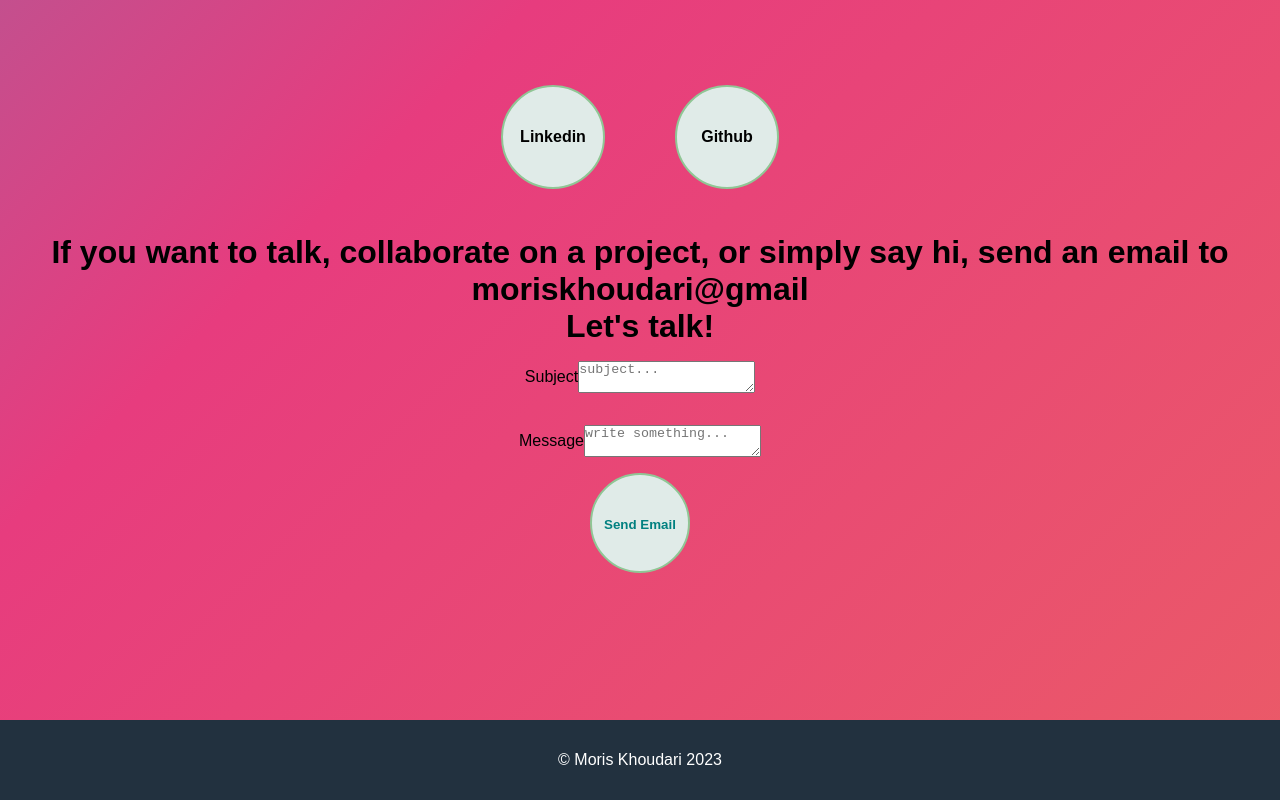
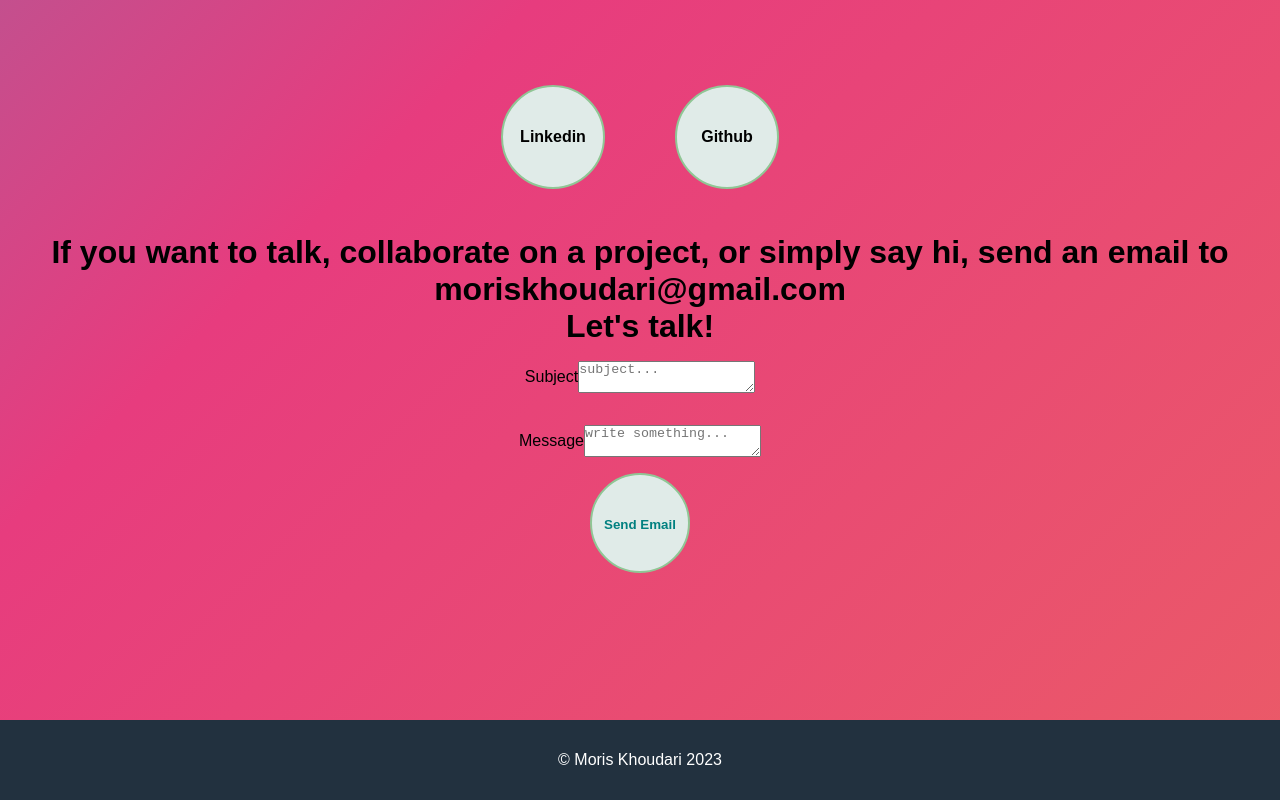
Before and after one commit to moris96/moris-portfolio-v2, a React (Create React App) app: page / in a window 1280 px wide. Shown: the part 2200-3000 px from the top of the page. Built offline with nearby package versions, Linux system fonts and the light colour scheme; a web font is replaced by a local one.

Commit message:
slightly updated contact.js

```diff
--- a/src/pages/Contact/Contact.js
+++ b/src/pages/Contact/Contact.js
@@ -13,27 +13,22 @@ export default function Contact(){
                 <a href="https://www.linkedin.com/in/moris-khoudari-abady/" target="_blank" className={styles.contactDetails}>Linkedin</a>
                 <a href="https://github.com/moris96" target="_blank" className={styles.contactDetails}>Github</a>
 
-                <h1 className={styles.title}>If you want to talk, collaborate on a project, or simply say hi, send an email to moriskhoudari@gmail</h1>
+                <h1 className={styles.title}>If you want to talk, collaborate on a project, or simply say hi, send an email to moriskhoudari@gmail.com</h1>
                 <h1 className={styles.title}>Let's talk!</h1>
 
+
+                {/* email form */}
                 <form className={styles.OGform} action="mailto:moriskhoudari@gmail.com" method="GET" target="_blank">
                     <div className={styles.field}><label className={styles.label} for="subject">Subject</label><textarea className={styles.textarea} name="subject" placeholder="subject..."></textarea>
                     </div>
-
-
-                    {/* <input name="subject" id={styles.subject} type="text" className={styles.input} value="subject" /> */}
 
                     <div className={styles.field}><label className={styles.label} for="body">Message</label>
                         <textarea className={styles.textarea} name="body" id={styles.body} placeholder="write something..." /></div>
 
                     <div><input type="submit" value="Send Email" className={styles.emailButton} /></div>
                 </form>
+
             </div>
-
-            {/* email form */}
-            {/* <h1 className={styles.title}>If you want to talk, collaborate on a project, or simply say hi, send an email to moriskhoudari@gmail</h1>
-            <h1 className={styles.title}>Let's talk!</h1> */}
-
         </>
     );
 };
```
